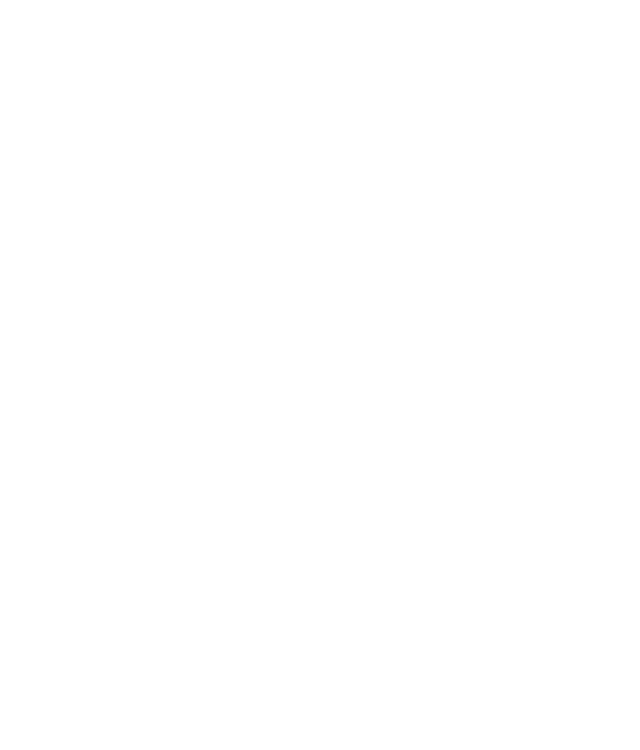
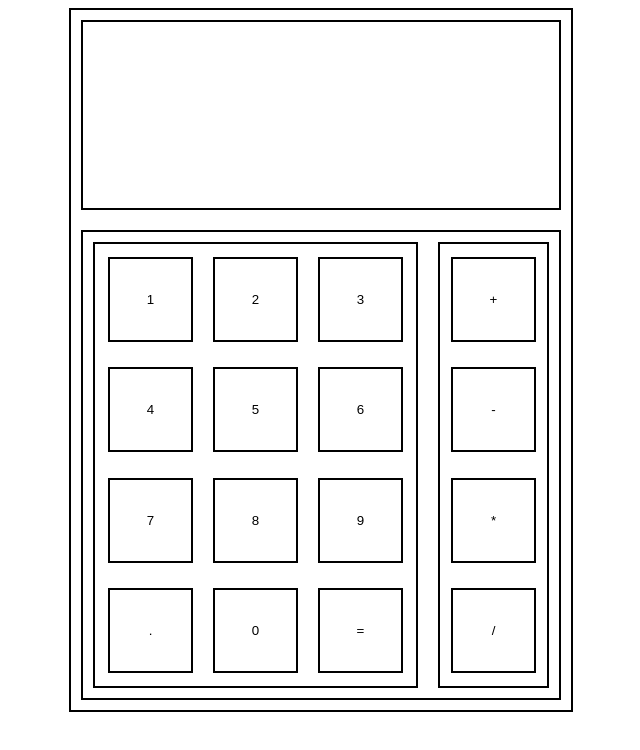
Before and after one commit to Blade21Shade/ODIN_Calculator, a plain HTML site: page index.html in a window 1280 px wide. Shown: the whole page, without its empty margins (319-959 px from the left). Drawn offline with Linux system fonts and the light colour scheme.

Commit message:
Make the basic layout for the calculator
There are a lot of borders right now just to show where everything is; I plan to remove at least one in the future, maybe more.

index.js
- Changed the initial values of firstOperand, secondOperand, and computedVal to NaN instead of 0
- This was done so math can't be attempted before values are actually input

index.html
- Create the layout for the calculator
- There are quite a few nested containers, but it works well

styles.css
- All initial styles necessary for the calculator to look like one are made
 - At least one border will need to be removed at the end, but for now it is fine

```diff
--- a/index.html
+++ b/index.html
@@ -1,13 +1,70 @@
 <!DOCTYPE html>
 <html lang="en">
     <head>
-    <meta charset="UTF-8">
-    <meta name="viewport" content="width=device-width, initial-scale=1.0">
+        <meta charset="UTF-8" />
+        <meta name="viewport" content="width=device-width, initial-scale=1.0" />
         <title>Calculator</title>
         <script src="index.js"></script>
-    <link rel="stylesheet" href="styles.css">
+        <link rel="stylesheet" href="styles.css" />
     </head>
     <body>
-
+        <div class="calculator-container">
+            <div class="display-container"></div>
+            <div class="keypad-container">
+                <div class="number-pad">
+                    <!--This is meant to be like a phone pad, with a 3x3 grid for 1-9 and 0 at the bottom in the middle-->
+                    <div class="pad-single-container">
+                        <button id="1btn" class="pad-button">1</button>
+                    </div>
+                    <div class="pad-single-container">
+                        <button id="2btn" class="pad-button">2</button>
+                    </div>
+                    <div class="pad-single-container">
+                        <button id="3btn" class="pad-button">3</button>
+                    </div>
+                    <div class="pad-single-container">
+                        <button id="4btn" class="pad-button">4</button>
+                    </div>
+                    <div class="pad-single-container">
+                        <button id="5btn" class="pad-button">5</button>
+                    </div>
+                    <div class="pad-single-container">
+                        <button id="6btn" class="pad-button">6</button>
+                    </div>
+                    <div class="pad-single-container">
+                        <button id="7btn" class="pad-button">7</button>
+                    </div>
+                    <div class="pad-single-container">
+                        <button id="8btn" class="pad-button">8</button>
+                    </div>
+                    <div class="pad-single-container">
+                        <button id="9btn" class="pad-button">9</button>
+                    </div>
+                    <div class="pad-single-container">
+                        <button id=".btn" class="pad-button">.</button>
+                    </div>
+                    <div class="pad-single-container">
+                        <button id="0btn" class="pad-button">0</button>
+                    </div>
+                    <div class="pad-single-container">
+                        <button id="=btn"class="pad-button">=</button>
+                    </div>
+                </div>
+                <div class="operator-pad">
+                    <div class="pad-single-container">
+                        <button id="+btn" class="pad-button">+</button>
+                    </div>
+                    <div class="pad-single-container">
+                        <button id="-btn" class="pad-button">-</button>
+                    </div>
+                    <div class="pad-single-container">
+                        <button id="*btn" class="pad-button">*</button>
+                    </div>
+                    <div class="pad-single-container">
+                        <button id="/btn" class="pad-button">/</button>
+                    </div>
+                </div>
+            </div>
+        </div>
     </body>
 </html>
--- a/index.js
+++ b/index.js
@@ -1,7 +1,7 @@
 // Data
-let firstOperand = 0;
-let secondOperand = 0;
-let computedVal = 0;
+let firstOperand = NaN;
+let secondOperand = NaN;
+let computedVal = NaN;
 
 const Operations = Object.freeze({
     NOTSET: "NOTSET", // This is set when an operation finishes and used before the first run; it prevents chained operations from occurring
@@ -58,7 +58,7 @@ function div() {
 // Setting functions
 function setOperator(operator) {
     if (currentOperation !== "NOTSET") { // If this is in the middle of parsing the string any operators after the first are ignored
-        return;
+        return; // It may be better to call operate here instead, however in the case of two operators in a row without a second operand this could break
     }
     switch(operator) {
         case "+":
--- a/styles.css
+++ b/styles.css
@@ -0,0 +1,70 @@
+body {
+    display: flex;
+    align-items: center;
+    justify-content: center;
+}
+
+.calculator-container {
+    display: flex;
+    flex-direction: column;
+    border: 2px black solid;
+    width: 500px;
+    height: 700px;
+}
+
+.display-container, .keypad-container {
+    margin: 10px;
+    border: inherit;
+    width: auto;
+}
+
+.display-container {
+    height: 200px;
+}
+
+.keypad-container {
+    height: 500px;
+    display: flex;
+}
+
+.number-pad, .operator-pad {
+    margin: 10px;
+    border: inherit;
+    height: auto;
+}
+
+.number-pad, .operator-pad {
+    display: flex;
+    justify-content: center;
+    align-items: center;
+    flex-wrap: wrap;
+}
+
+.number-pad {
+    width: 375px;
+}
+
+.operator-pad {
+    width: 125px;
+}
+
+.pad-single-container {
+    width: 85px;
+    height: 85px;
+    margin: 10px;
+    border: inherit;
+    box-sizing: border-box;
+    display: flex;
+    align-items: center;
+    justify-content: center;
+}
+
+.pad-button {
+    text-decoration: none;
+    border-width: 0px;
+    background-color: white;
+    flex: 1;
+    height: 81px;
+    box-sizing: content-box;
+    padding: 0px;
+}
```
Lines whose indentation alone changed are shown as unchanged.
